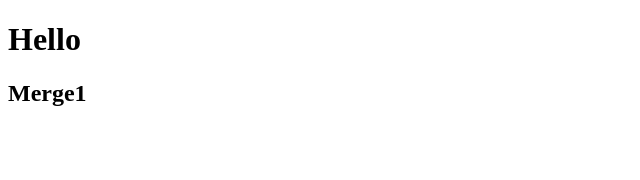
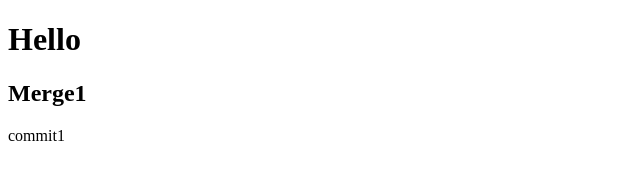
Before and after one commit to lucasnachtigall/git-test, a plain HTML site: page index.html in a window 1280 px wide. Shown: the full height of the page, 0-640 px from the left. Drawn offline with Linux system fonts and the light colour scheme.

Commit message:
Update index.html

```diff
--- a/index.html
+++ b/index.html
@@ -8,5 +8,9 @@
 <body>
     <h1>Hello</h1>
     <h2>Merge1</h2>
+
+    <section>
+        <p> commit1 </p>
+    </section>
 </body>
 </html>
```
